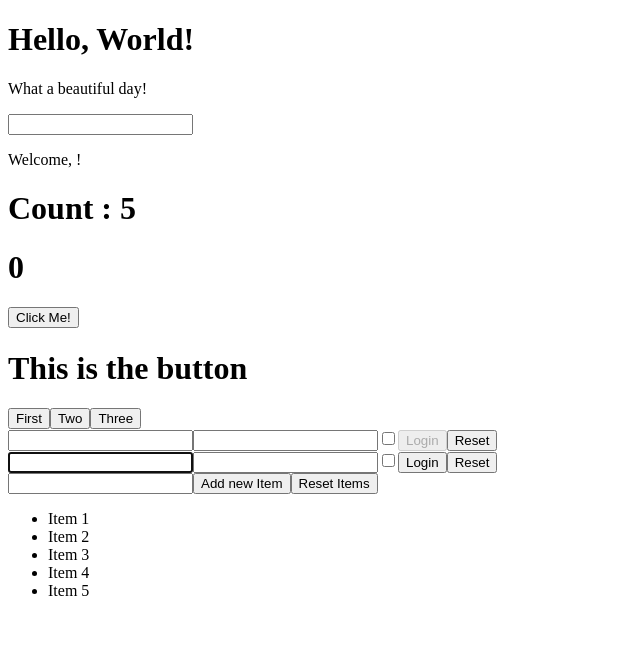
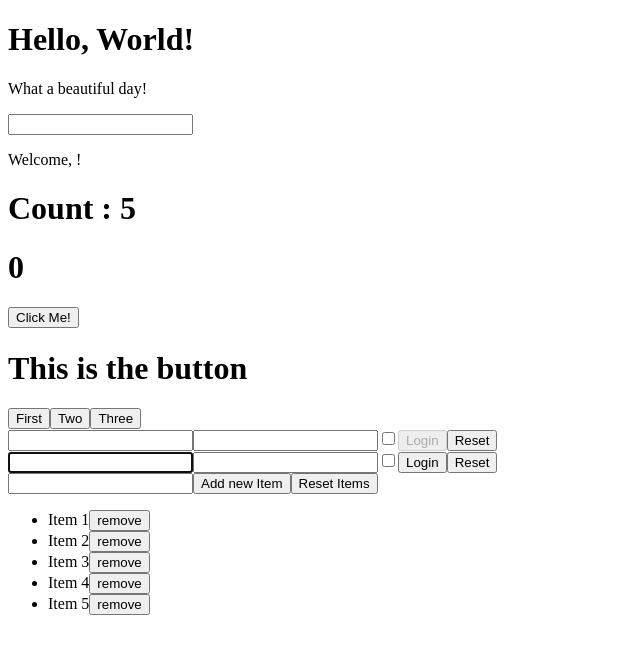
Before and after one commit to AngeloC94/React-Exercises, a React (Create React App) app: page / in a window 1280 px wide. Shown: the top 654 px of the page, without its empty margins (0-640 px from the left). Built offline with nearby package versions, Linux system fonts and the light colour scheme.

Commit message:
lists 06 done

```diff
--- a/src/TodoList.js
+++ b/src/TodoList.js
@@ -39,6 +39,13 @@ export class TodoList extends React.Component {
         })
     }
 
+    removeListItem = (index) => {
+        let newArray = [...this.state.items]
+        newArray.splice(index, 1)
+        this.setState({
+            items : newArray
+        })
+    }
 
     render() {
         return (
@@ -53,7 +60,9 @@ export class TodoList extends React.Component {
 
                 <ul>
                     {this.state.items.map((todo, index) => (
-                        <li key={index}>{todo}</li>
+                        <li key={index}>{todo}
+                        <button key= {index} onClick={this.removeListItem.bind(this, index)}>remove</button>
+                        </li>
                     ))}
                 </ul>
             </React.Fragment>
```
